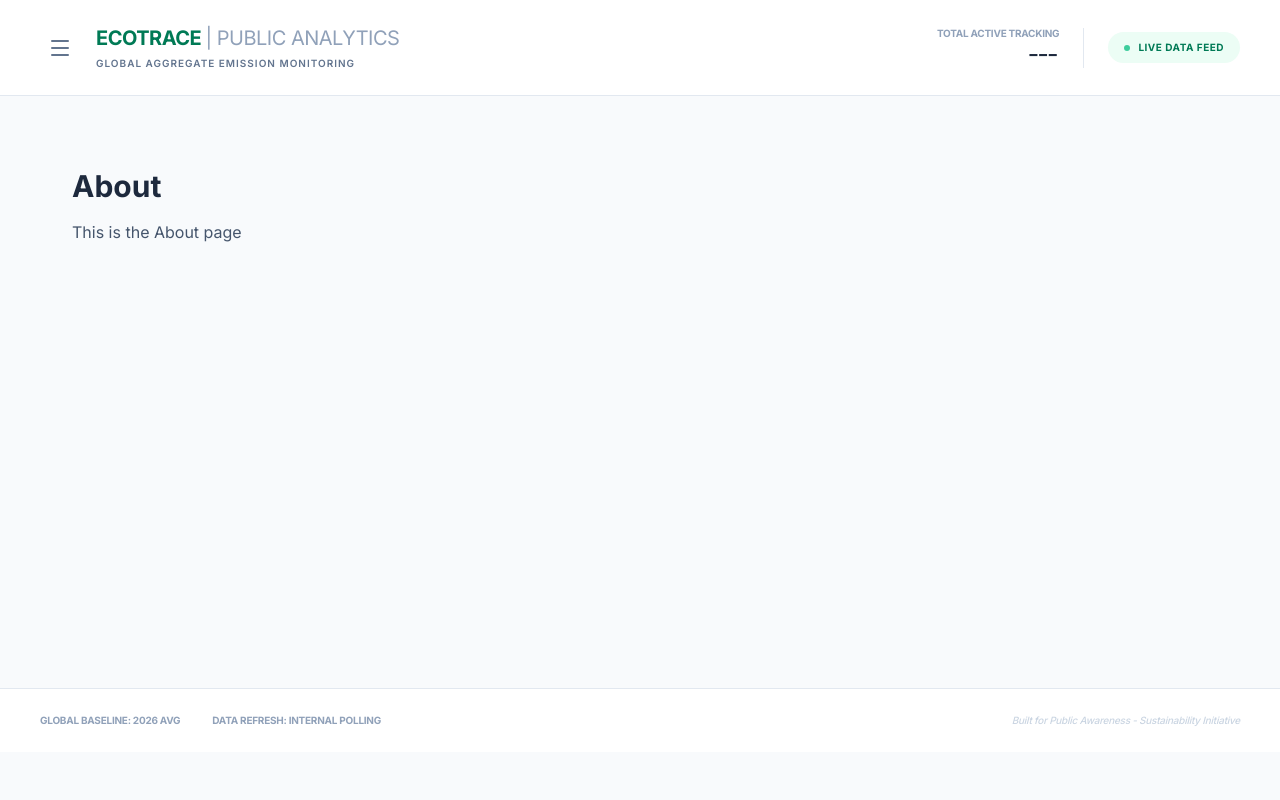
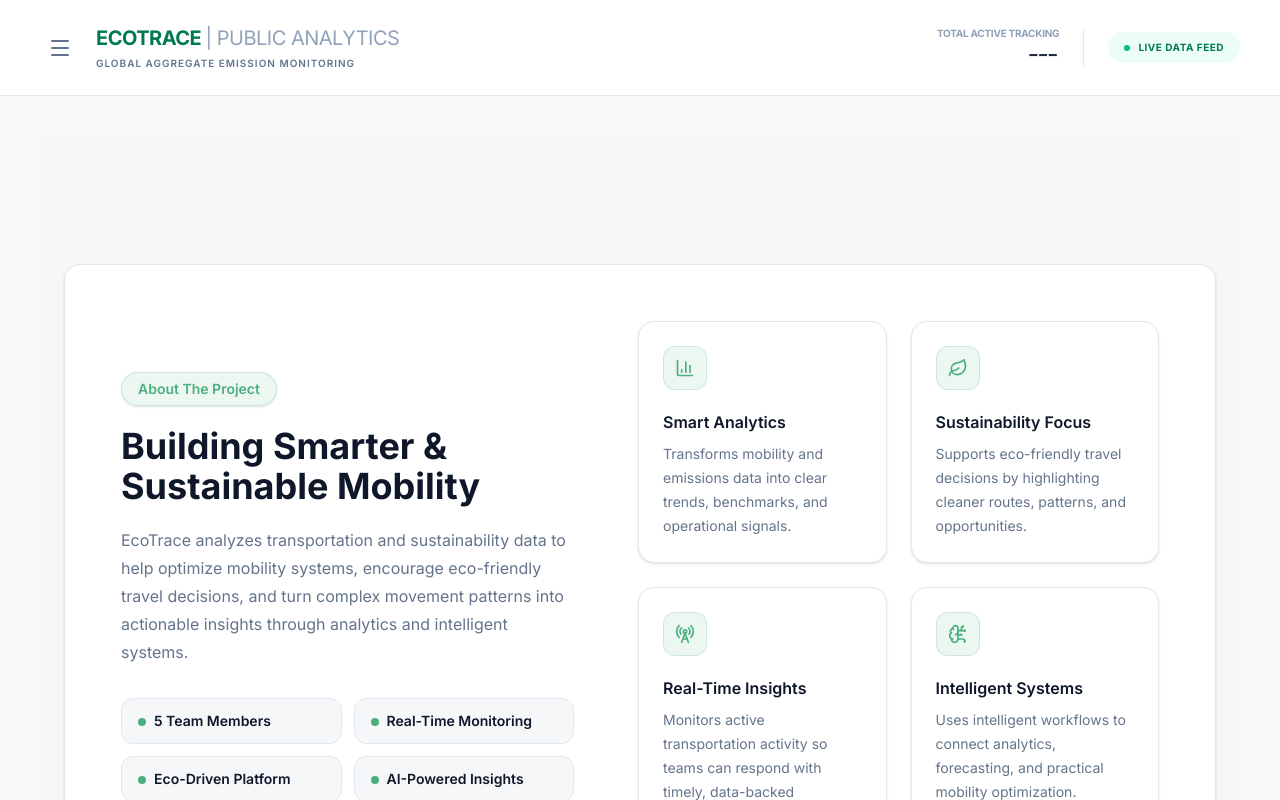
Before and after one commit to MainakSutradhar/EcoTrace-web, a React (Vite) app: page /about in a window 1280 px wide. Shown: the top 800 px of the page. Built offline with nearby package versions, Linux system fonts and the light colour scheme; no server answers.

Commit message:
about us page edited

```diff
--- /dev/null
+++ b/src/components/aboutus/ProjectOverview.tsx
@@ -0,0 +1,82 @@
+import React from 'react';
+import { BarChart3, BrainCircuit, Leaf, RadioTower } from 'lucide-react';
+
+const features = [
+  {
+    icon: BarChart3,
+    title: 'Smart Analytics',
+    description: 'Transforms mobility and emissions data into clear trends, benchmarks, and operational signals.',
+  },
+  {
+    icon: Leaf,
+    title: 'Sustainability Focus',
+    description: 'Supports eco-friendly travel decisions by highlighting cleaner routes, patterns, and opportunities.',
+  },
+  {
+    icon: RadioTower,
+    title: 'Real-Time Insights',
+    description: 'Monitors active transportation activity so teams can respond with timely, data-backed decisions.',
+  },
+  {
+    icon: BrainCircuit,
+    title: 'Intelligent Systems',
+    description: 'Uses intelligent workflows to connect analytics, forecasting, and practical mobility optimization.',
+  },
+];
+
+const stats = ['5 Team Members', 'Real-Time Monitoring', 'Eco-Driven Platform', 'AI-Powered Insights'];
+
+export const ProjectOverview: React.FC = () => {
+  return (
+    <section className="bg-[#F5F7F9] px-0 py-16">
+      <div className="mx-auto max-w-[92rem]">
+        <div className="rounded-2xl border border-[#E2E8F0] bg-[#FFFFFF] p-6 shadow-sm sm:p-10 lg:p-12 xl:p-14">
+          <div className="grid gap-12 lg:grid-cols-[1fr_1.15fr] lg:items-center xl:gap-16">
+            <div>
+              <span className="inline-flex rounded-full border border-[#4CAF7D]/20 bg-[#4CAF7D]/10 px-4 py-1.5 text-sm font-semibold text-[#4CAF7D] shadow-sm">
+                About The Project
+              </span>
+
+              <h2 className="mt-5 max-w-2xl text-3xl font-bold tracking-normal text-[#0F172A] sm:text-4xl">
+                Building Smarter &amp; Sustainable Mobility
+              </h2>
+
+              <p className="mt-5 max-w-2xl text-base leading-7 text-[#64748B]">
+                EcoTrace analyzes transportation and sustainability data to help optimize mobility systems,
+                encourage eco-friendly travel decisions, and turn complex movement patterns into actionable
+                insights through analytics and intelligent systems.
+              </p>
+
+              <div className="mt-8 grid gap-3 sm:grid-cols-2">
+                {stats.map((stat) => (
+                  <div
+                    key={stat}
+                    className="rounded-xl border border-[#E2E8F0] bg-[#F5F7F9] px-4 py-3 text-sm font-semibold text-[#0F172A]"
+                  >
+                    <span className="mr-2 inline-block h-2 w-2 rounded-full bg-[#4CAF7D]" />
+                    {stat}
+                  </div>
+                ))}
+              </div>
+            </div>
+
+            <div className="grid gap-5 sm:grid-cols-2 xl:gap-6">
+              {features.map(({ icon: Icon, title, description }) => (
+                <article
+                  key={title}
+                  className="group min-h-60 rounded-2xl border border-[#E2E8F0] bg-[#FFFFFF] p-6 shadow-sm transition-all duration-300 hover:-translate-y-1 hover:border-[#4CAF7D]/40 hover:shadow-[0_18px_45px_rgba(76,175,125,0.14)]"
+                >
+                  <div className="flex h-11 w-11 items-center justify-center rounded-xl border border-[#4CAF7D]/20 bg-[#4CAF7D]/10 text-[#4CAF7D] transition-colors duration-300 group-hover:bg-[#4CAF7D] group-hover:text-white">
+                    <Icon className="h-5 w-5" />
+                  </div>
+                  <h3 className="mt-5 text-base font-semibold text-[#0F172A]">{title}</h3>
+                  <p className="mt-2 text-sm leading-6 text-[#64748B]">{description}</p>
+                </article>
+              ))}
+            </div>
+          </div>
+        </div>
+      </div>
+    </section>
+  );
+};
--- /dev/null
+++ b/src/components/aboutus/TeamCard.tsx
@@ -0,0 +1,78 @@
+import React from 'react';
+import { Github, Linkedin, Twitter, User } from 'lucide-react';
+
+export interface TeamCardProps {
+  name: string;
+  role: string;
+  bio: string;
+  image: string;
+  linkedin: string;
+  github: string;
+  twitter: string;
+}
+
+const socialLinks = [
+  { key: 'linkedin', label: 'LinkedIn', icon: Linkedin },
+  { key: 'github', label: 'GitHub', icon: Github },
+  { key: 'twitter', label: 'Twitter', icon: Twitter },
+] as const;
+
+export const TeamCard: React.FC<TeamCardProps> = ({
+  name,
+  role,
+  bio,
+  image,
+  linkedin,
+  github,
+  twitter,
+}) => {
+  const links = { linkedin, github, twitter };
+
+  return (
+    <article className="group h-full rounded-2xl border border-[#E2E8F0] bg-[#FFFFFF] p-6 shadow-sm transition-all duration-300 hover:-translate-y-1 hover:border-[#4CAF7D]/40 hover:shadow-[0_18px_45px_rgba(76,175,125,0.16)]">
+      <div className="flex flex-col items-center text-center">
+        <div className="relative">
+          <div className="absolute inset-0 rounded-full bg-[#4CAF7D]/20 blur-xl opacity-0 transition-opacity duration-300 group-hover:opacity-100" />
+          {image ? (
+            <img
+              src={image}
+              alt={name}
+              className="relative h-24 w-24 rounded-full border-4 border-[#FFFFFF] object-cover shadow-md ring-1 ring-[#E2E8F0] transition duration-300 group-hover:ring-[#4CAF7D]/50"
+            />
+          ) : (
+            <div
+              aria-label={`${name} profile placeholder`}
+              className="relative flex h-24 w-24 items-center justify-center rounded-full border-4 border-[#FFFFFF] bg-[#F5F7F9] text-[#4CAF7D] shadow-md ring-1 ring-[#E2E8F0] transition duration-300 group-hover:ring-[#4CAF7D]/50"
+            >
+              <User className="h-10 w-10" />
+            </div>
+          )}
+        </div>
+
+        <div className="mt-5">
+          <h3 className="text-lg font-semibold tracking-normal text-[#0F172A]">{name}</h3>
+          <span className="mt-3 inline-flex rounded-full border border-[#4CAF7D]/20 bg-[#4CAF7D]/10 px-3 py-1 text-xs font-semibold text-[#4CAF7D]">
+            {role}
+          </span>
+        </div>
+
+        <p className="mt-4 text-sm leading-6 text-[#64748B]">{bio}</p>
+
+        <div className="mt-6 flex items-center justify-center gap-3">
+          {socialLinks.map(({ key, label, icon: Icon }) => (
+            <a
+              key={key}
+              href={links[key]}
+              aria-label={`${name} on ${label}`}
+              target="_blank"
+              rel="noreferrer"
+              className="inline-flex h-10 w-10 items-center justify-center rounded-full border border-[#E2E8F0] bg-[#FFFFFF] text-[#64748B] transition-all duration-200 hover:border-[#4CAF7D] hover:bg-[#4CAF7D] hover:text-white hover:shadow-sm"
+            >
+              <Icon className="h-4 w-4" />
+            </a>
+          ))}
+        </div>
+      </div>
+    </article>
+  );
+};
--- /dev/null
+++ b/src/components/aboutus/TeamSection.tsx
@@ -0,0 +1,87 @@
+import React from 'react';
+import { TeamCard, TeamCardProps } from './TeamCard';
+import { ProjectOverview } from './ProjectOverview';
+
+const teamMembers: TeamCardProps[] = [
+  {
+    name: 'Aarav Mehta',
+    role: 'Carbon Data Lead',
+    bio: 'Builds reliable emissions models that turn complex operational data into clear sustainability decisions.',
+    image: '',
+    linkedin: 'https://www.linkedin.com',
+    github: 'https://github.com',
+    twitter: 'https://twitter.com',
+  },
+  {
+    name: 'Priya Nair',
+    role: 'Product Strategist',
+    bio: 'Shapes analytics workflows for teams tracking impact, compliance, and measurable decarbonization progress.',
+    image: '',
+    linkedin: 'https://www.linkedin.com',
+    github: 'https://github.com',
+    twitter: 'https://twitter.com',
+  },
+  {
+    name: 'Kabir Rao',
+    role: 'Full Stack Engineer',
+    bio: 'Designs fast dashboard experiences with clean data pipelines, accessible interfaces, and resilient APIs.',
+    image: '',
+    linkedin: 'https://www.linkedin.com',
+    github: 'https://github.com',
+    twitter: 'https://twitter.com',
+  },
+  {
+    name: 'Maya Iyer',
+    role: 'UX Researcher',
+    bio: 'Translates sustainability goals into calm, focused product journeys for analysts and operations teams.',
+    image: '',
+    linkedin: 'https://www.linkedin.com',
+    github: 'https://github.com',
+    twitter: 'https://twitter.com',
+  },
+  {
+    name: 'Rohan Sen',
+    role: 'Climate Analyst',
+    bio: 'Connects lifecycle insights, reporting standards, and fleet data to reveal practical reduction opportunities.',
+    image: '',
+    linkedin: 'https://www.linkedin.com',
+    github: 'https://github.com',
+    twitter: 'https://twitter.com',
+  },
+];
+
+export const TeamSection: React.FC = () => {
+  return (
+    <section className="bg-[#F5F7F9] px-4 py-16 sm:px-6 lg:px-4 xl:px-6">
+      <div className="mx-auto max-w-[92rem]">
+        <ProjectOverview />
+        <div className="mx-auto max-w-3xl text-center">
+          <span className="inline-flex rounded-full border border-[#4CAF7D]/20 bg-[#4CAF7D]/10 px-4 py-1.5 text-sm font-semibold text-[#4CAF7D] shadow-sm">
+            Meet Our Team
+          </span>
+          <h2 className="mt-5 text-3xl font-bold tracking-normal text-[#0F172A] sm:text-4xl">
+            The people behind smarter{' '}
+            <span className="text-[#4CAF7D]">sustainability analytics</span>
+          </h2>
+          <p className="mt-4 text-base leading-7 text-[#64748B]">
+            A focused team of climate analysts, engineers, and product thinkers helping organizations measure,
+            understand, and reduce environmental impact with confidence.
+          </p>
+        </div>
+
+        <div className="mt-12 grid gap-6 sm:grid-cols-2 lg:grid-cols-6">
+          {teamMembers.map((member, index) => (
+            <div
+              key={member.name}
+              className={`lg:col-span-2 ${index === 3 ? 'lg:col-start-2' : ''}`}
+            >
+
+              <TeamCard {...member} />
+
+            </div>
+          ))}
+        </div>
+      </div>
+    </section>
+  );
+};
--- a/src/pages/AboutPage.tsx
+++ b/src/pages/AboutPage.tsx
@@ -1,14 +1,14 @@
 import { motion } from 'motion/react';
+import { TeamSection } from '@/components/aboutus/TeamSection';
 
 export default function AboutPage() {
   return (
     <motion.div
       initial={{ opacity: 0, y: 20 }}
       animate={{ opacity: 1, y: 0 }}
-      className="p-8"
+      className="relative left-1/2 min-h-full w-[calc(100vw-2rem)] -translate-x-1/2 sm:w-[calc(100vw-3rem)] lg:w-[calc(100vw-5rem)]"
     >
-      <h1 className="text-3xl font-bold text-slate-800 mb-4">About</h1>
-      <p className="text-slate-600">This is the About page</p>
+      <TeamSection />
     </motion.div>
   );
 }
```
